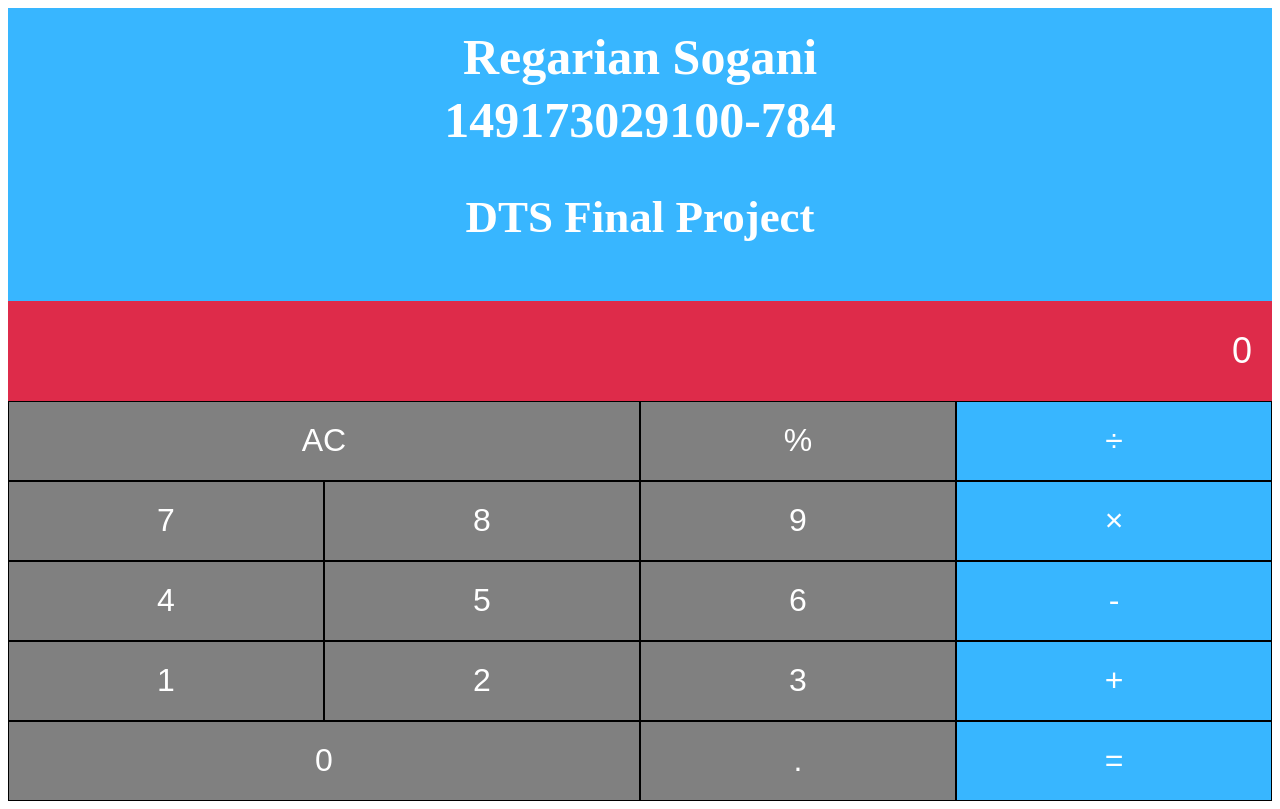
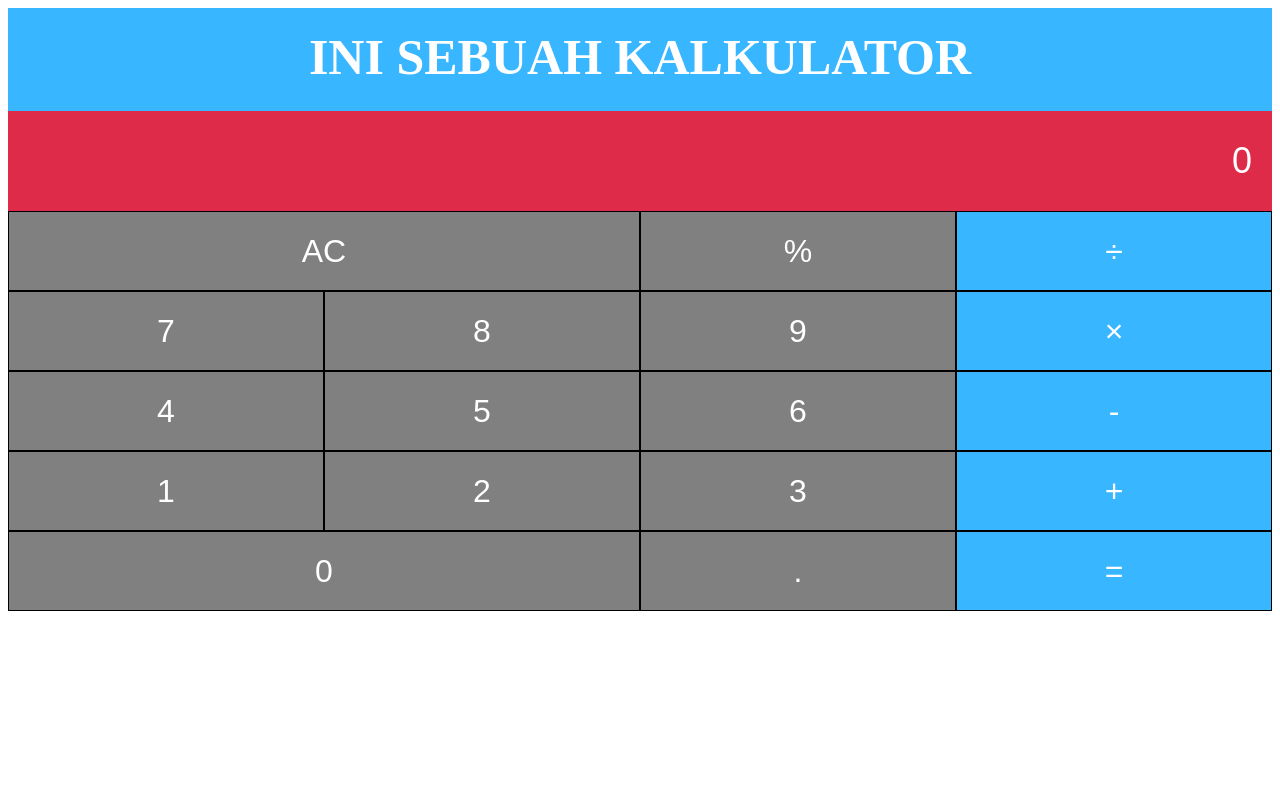
Before and after one commit to regarian/kalkulator, a plain HTML site: page index.html in a window 1280 px wide. Drawn offline with Linux system fonts and the light colour scheme.

Commit message:
Add files via upload

```diff
--- a/index.html
+++ b/index.html
@@ -7,11 +7,9 @@
     </head>
 
     <body>
-        <div class="header">
+ 	<div class="header">
            <div class="profil">
-            <h1>Regarian Sogani</h1>
-            <h1>149173029100-784</h1>
-            <h2>DTS Final Project</h2>
+            <h1>INI SEBUAH KALKULATOR</h1>
            </div>
         </div>
         <div classs="calculator">
```
